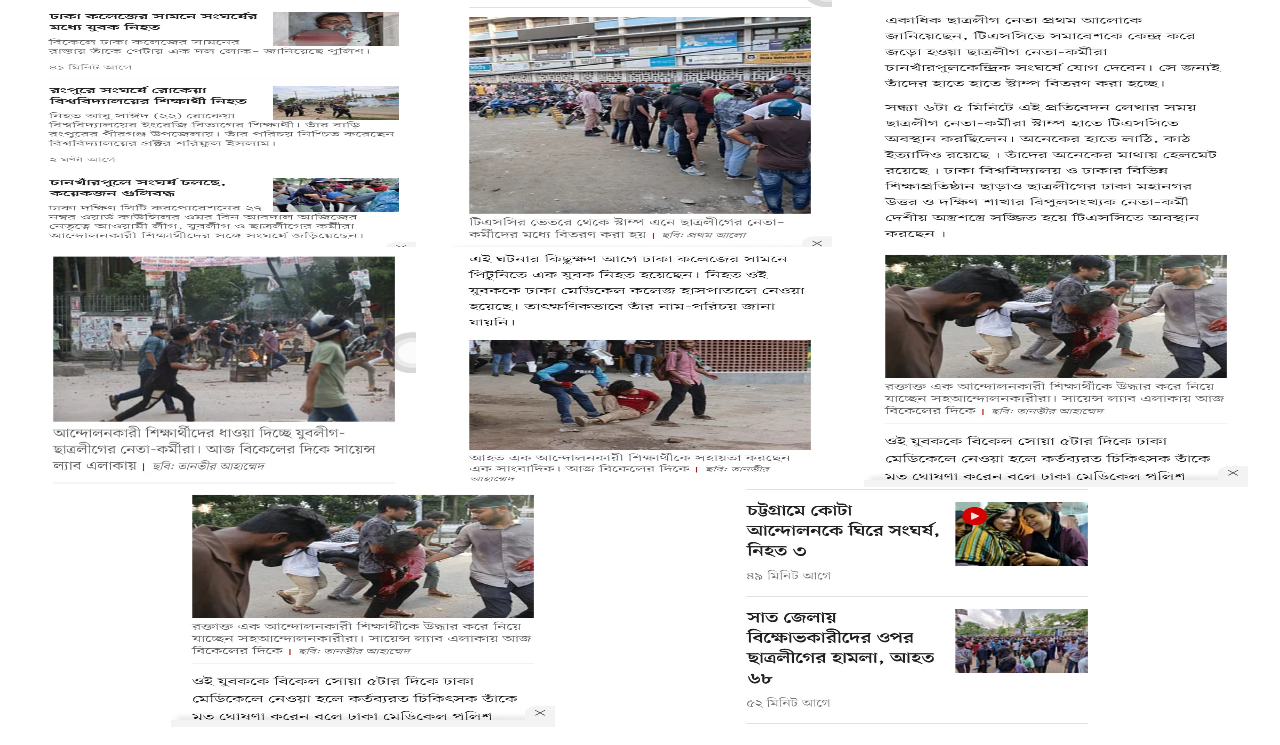
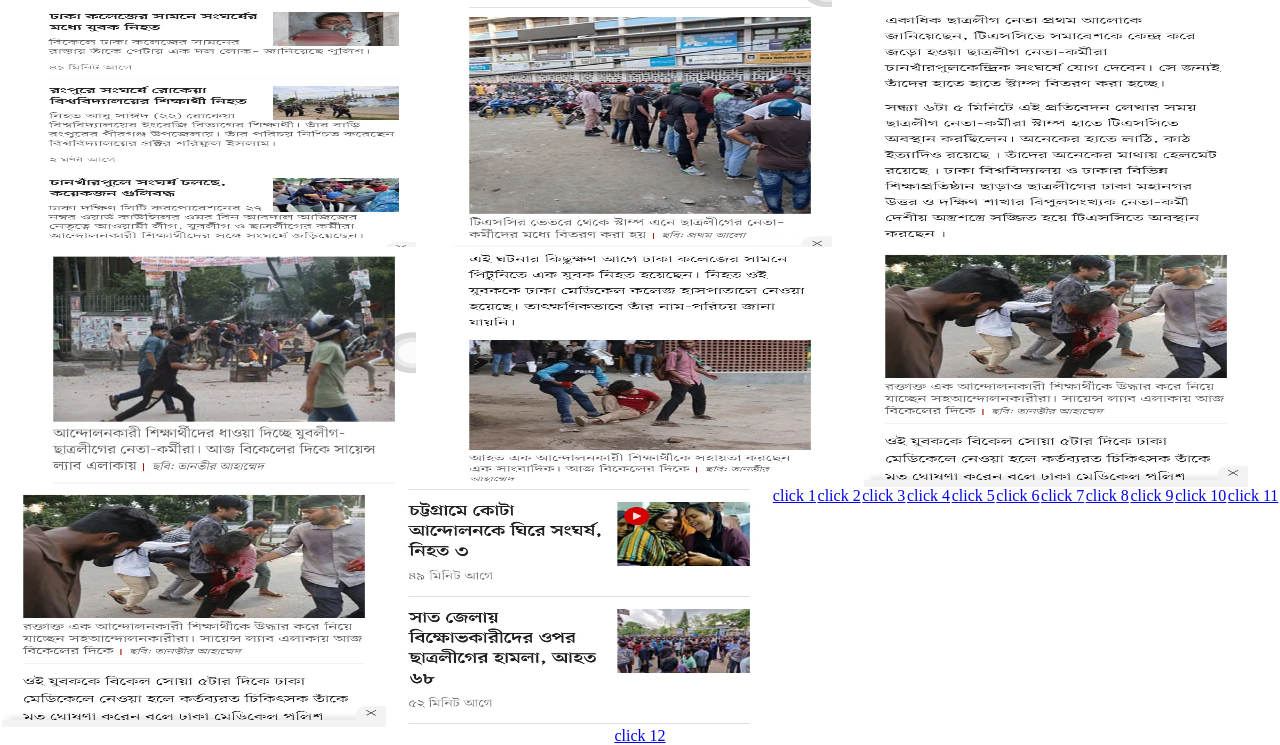
Before and after one commit to Shamimreza01/QFList, a plain HTML site: page html/index.html in a window 1280 px wide. Shown: the part 1673-2418 px from the top of the page. Drawn offline with Linux system fonts and the light colour scheme.

Commit message:
source added

```diff
--- a/html/index.html
+++ b/html/index.html
@@ -36,5 +36,18 @@
     <img src="../image/IMG_20240716_215032_607.jpg" alt="">
     <img src="../image/IMG_20240716_215032_607.jpg" alt="">
     <img src="../image/IMG_20240716_215206_839.jpg" alt="">
+    <!-- all source -->
+     <a href="https://www.facebook.com/share/v/J1t836YrATcbsjJ4/"> click 1</a>
+     <a href="https://www.facebook.com/share/v/SxrdKHqMUBemRfRf/"> click 2</a>
+     <a href="https://www.facebook.com/share/v/nrTLycs9FX6vRpLE/"> click 3</a>
+     <a href="https://www.facebook.com/share/v/wE25GGVdixbRiWTV/"> click 4</a>
+     <a href="https://www.facebook.com/share/v/Dr3RA281UG7QvhGL/"> click 5</a>
+     <a href="https://www.prothomalo.com/photo/bangladesh/9p9y95gp4e"> click 6</a>
+     <a href="https://www.facebook.com/share/v/uJAcm4JeYAGXoDus/"> click 7</a>
+     <a href="https://youtu.be/aH6-9iI4PLg?si=NBJnKwWi8scT6X0j"> click 8</a>
+     <a href="https://youtu.be/AA0FTYLNOXg?si=A95jIw6gWtDVtpph"> click 9</a>
+     <a href="https://youtu.be/IpyKSDaCxZg?si=waVbLosV9tTgovA2"> click 10</a>
+     <a href="https://www.banglanews24.com/education/news/bd/1364878.details">click 11</a>
+     <a href="https://youtu.be/jmoWgZk6vo4?si=oHS_v-tFsG9GrDTC"> click 12</a>
 </body>
 </html>
```
